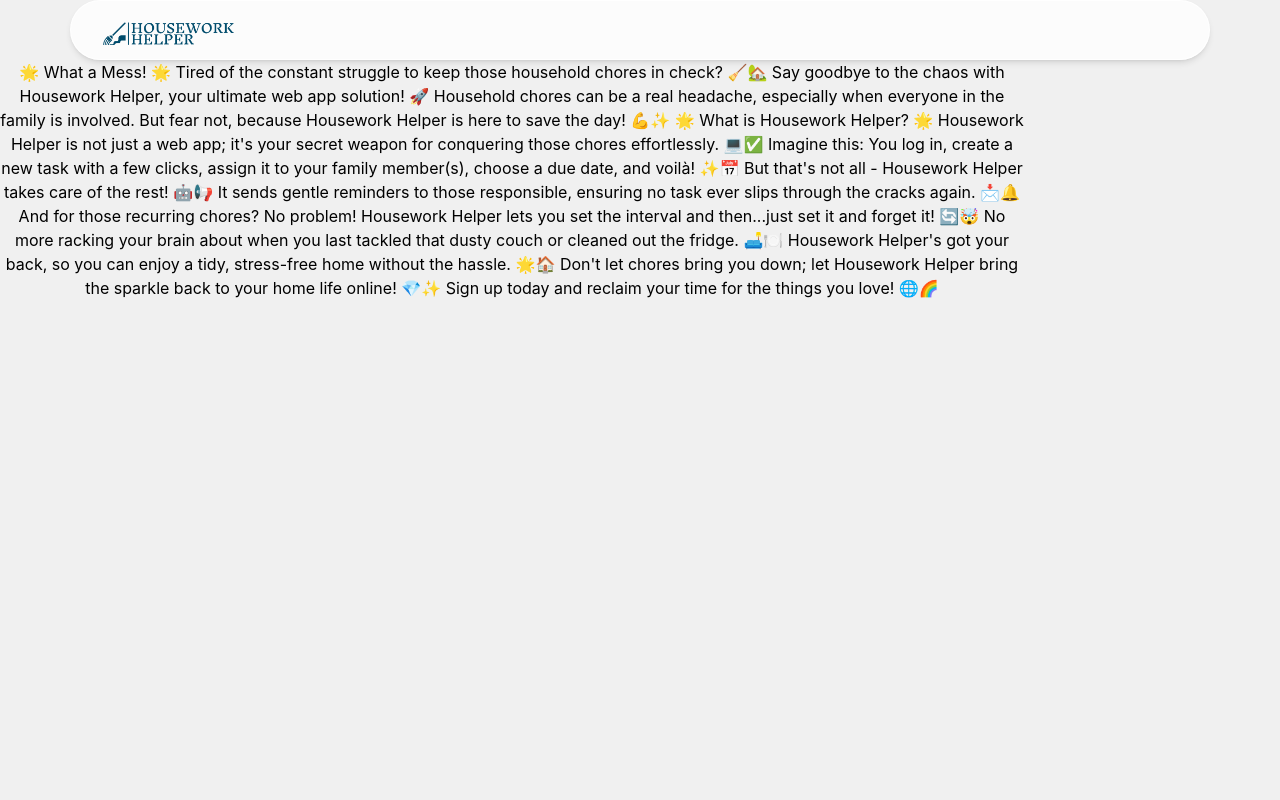
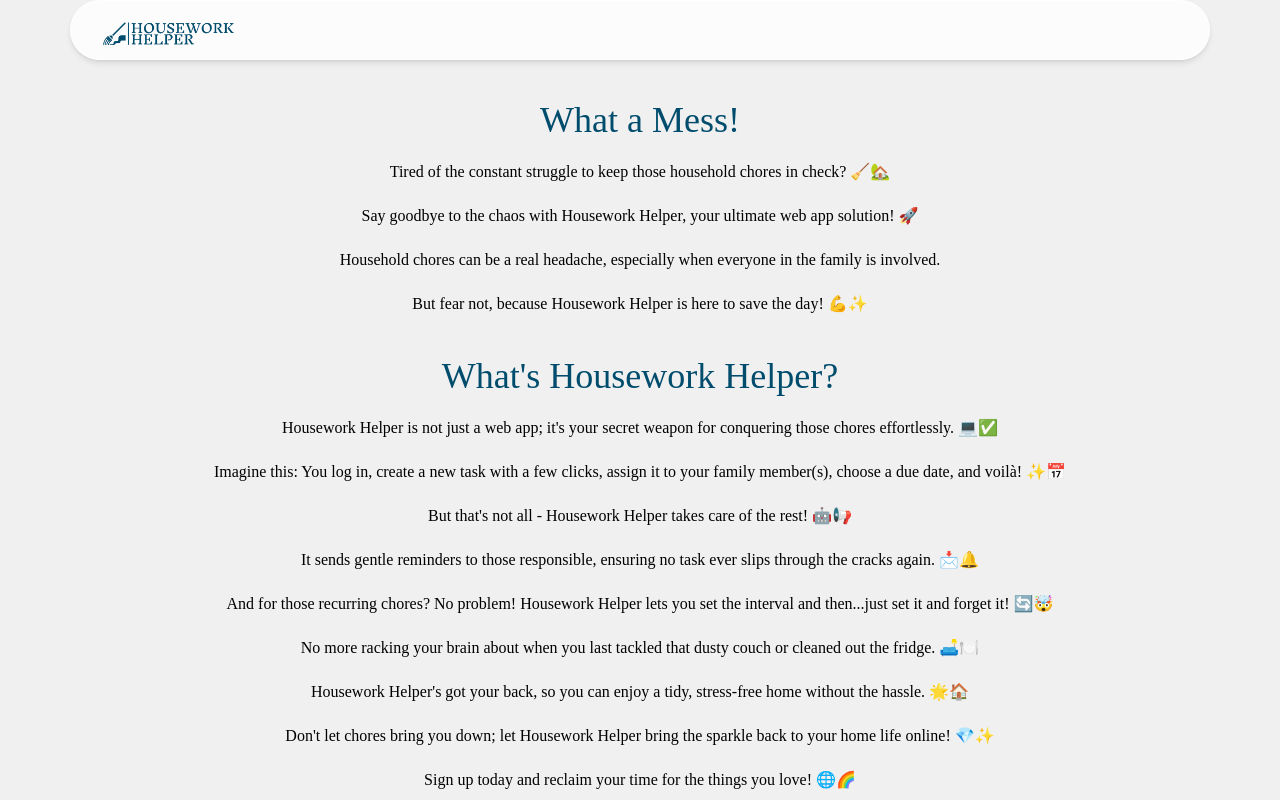
Before and after one commit to SammyG1996/HouseworkHelper, a React (Create React App) app: page /learn-more in a window 1280 px wide. Built offline with nearby package versions, Linux system fonts and the light colour scheme.

Commit message:
updated about pages

```diff
--- a/src/components/About.jsx
+++ b/src/components/About.jsx
@@ -2,22 +2,29 @@ import React from 'react'
 
 export const About = () => {
   return (
-    <div className='w-[80vw] flex justify-center'>
-        <p>🌟 What a Mess! 🌟
-Tired of the constant struggle to keep those household chores in check? 🧹🏡
-Say goodbye to the chaos with Housework Helper, your ultimate web app solution! 🚀
-Household chores can be a real headache, especially when everyone in the family is involved. But fear not, because Housework Helper is here to save the day! 💪✨
-🌟 What is Housework Helper? 🌟
-Housework Helper is not just a web app; it's your secret weapon for conquering those chores effortlessly. 💻✅
-Imagine this: You log in, create a new task with a few clicks, assign it to your family member(s), choose a due date, and voilà! ✨📅
-But that's not all - Housework Helper takes care of the rest! 🤖📢
-It sends gentle reminders to those responsible, ensuring no task ever slips through the cracks again. 📩🔔
-And for those recurring chores? No problem! Housework Helper lets you set the interval and then...just set it and forget it! 🔄🤯
-No more racking your brain about when you last tackled that dusty couch or cleaned out the fridge. 🛋️🍽️
-Housework Helper's got your back, so you can enjoy a tidy, stress-free home without the hassle. 🌟🏠
-Don't let chores bring you down; let Housework Helper bring the sparkle back to your home life online! 💎✨
-Sign up today and reclaim your time for the things you love! 🌐🌈
-</p>
+    <div className='w-[100vw] flex justify-center'>
+        <div className='mt-10 w-[80vw] flex flex-col'>
+            <h1 className='text-[#004C6C] font-serif text-3xl lg:text-4xl'>What a Mess!</h1>
+            <p className='font-serif mt-5'>Tired of the constant struggle to keep those household chores in check? 🧹🏡</p>
+            <p className='font-serif mt-5'>Say goodbye to the chaos with Housework Helper, your ultimate web app solution! 🚀</p>
+            <p className='font-serif mt-5'>Household chores can be a real headache, especially when everyone in the family is involved.</p>
+            <p className='font-serif mt-5'>But fear not, because Housework Helper is here to save the day! 💪✨</p>
+            <h1 className='text-[#004C6C] font-serif text-2xl lg:text-4xl mt-10'>What's Housework Helper?</h1>
+            <p className='font-serif mt-5'>Housework Helper is not just a web app; it's your secret weapon for conquering those chores effortlessly. 💻✅</p>
+            <p className='font-serif mt-5'>Imagine this: You log in, create a new task with a few clicks, assign it to your family member(s), choose a due date, and voilà! ✨📅</p>
+            <p className='font-serif mt-5'>But that's not all - Housework Helper takes care of the rest! 🤖📢</p>
+            <p className='font-serif mt-5'>It sends gentle reminders to those responsible, ensuring no task ever slips through the cracks again. 📩🔔</p>
+            <p className='font-serif mt-5'>And for those recurring chores? No problem! Housework Helper lets you set the interval and then...just set it and forget it! 🔄🤯</p>
+            <p className='font-serif mt-5'>No more racking your brain about when you last tackled that dusty couch or cleaned out the fridge. 🛋️🍽️</p>
+            <p className='font-serif mt-5'>Housework Helper's got your back, so you can enjoy a tidy, stress-free home without the hassle. 🌟🏠</p>
+            <p className='font-serif mt-5'>Don't let chores bring you down; let Housework Helper bring the sparkle back to your home life online! 💎✨</p>
+            <p className='font-serif mt-5'>Sign up today and reclaim your time for the things you love! 🌐🌈</p>
+
+        </div>
+
+
+
+
     </div>
   )
 }
```
